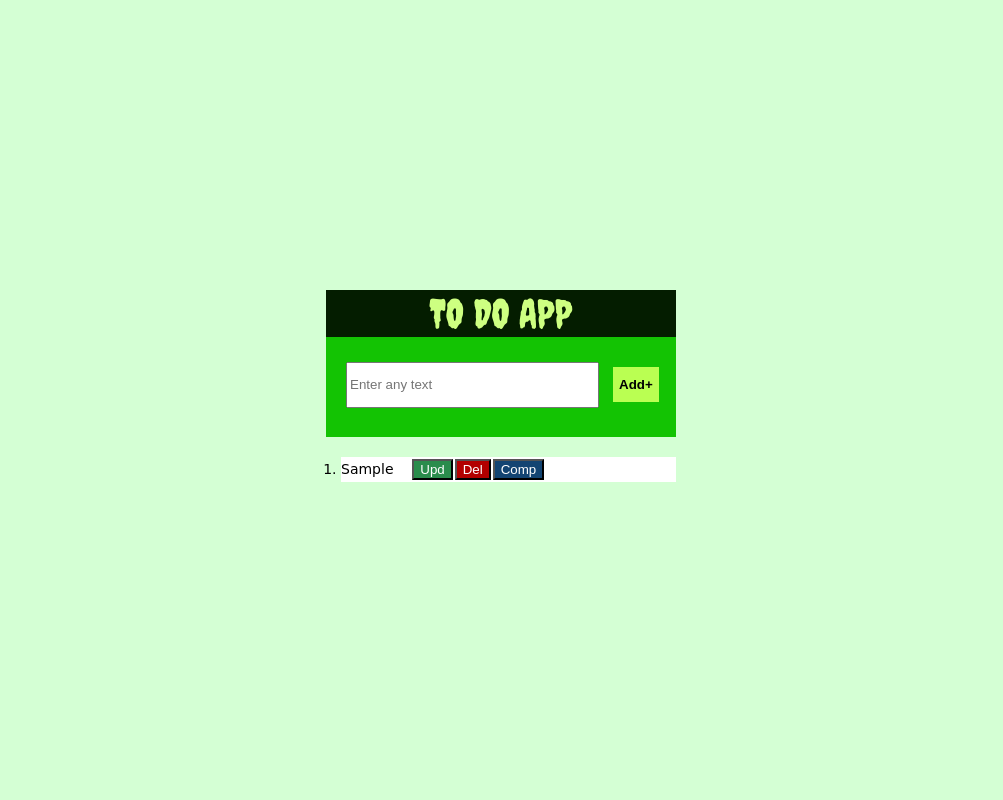
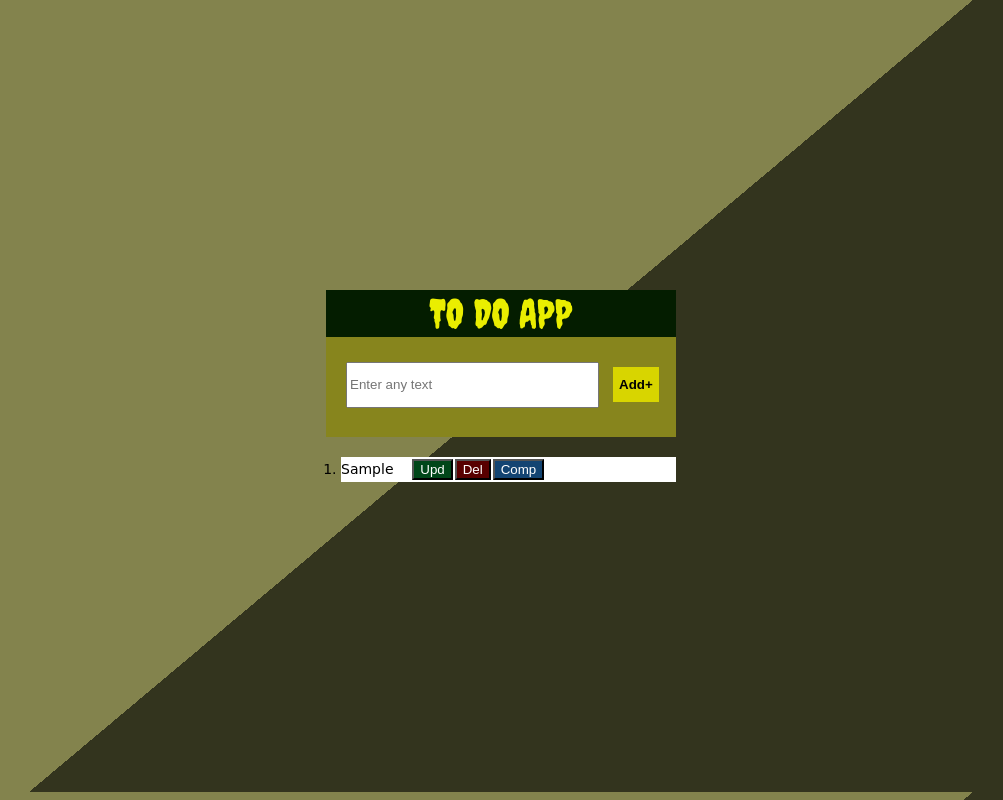
Before and after one commit to Shahzaibshk22/To-Do-app, a plain HTML site: page index.html in a window 1280 px wide. Both pictures are taken after typing "Sample" into the empty fields and a click on the button "Add+". Shown: the whole page, without its empty margins (139-1142 px from the left). Drawn offline with Linux system fonts and the light colour scheme.

Commit message:
Updated style1.css

```diff
--- a/style1.css
+++ b/style1.css
@@ -1,7 +1,9 @@
 @import url('https://fonts.googleapis.com/css2?family=Creepster&display=swap');
-
+:root {
+    --bg-gradient: linear-gradient(140deg, #83834d 50%, #33341e 50%);
+}
 body {
-    background-color: rgb(212, 255, 212);
+    background: var(--bg-gradient);
     display: flex;
     justify-content: center;
     align-items: center;
@@ -15,7 +17,7 @@ h1 {
     margin-top: 0px;
     font-size: 40px;
     background-color: rgb(4, 29, 0);
-    color:  #cdff81;
+    color: #eaee00;
     text-align: center;
     font-family: "Creepster", system-ui;
     font-weight: 400;
@@ -23,7 +25,7 @@ h1 {
     animation: slideRight 1.8s ease forwards;
 }
 .todoInput {
-    background-color: rgb(19, 195, 3);
+    background-color: rgb(135, 133, 29);
     height: 100px;
     margin-top: -27px;
 }
@@ -37,11 +39,11 @@ h1 {
     width: auto;
     margin-left: -10px;
     border: none;
-    background-color: rgb(186, 255, 82);
+    background-color: rgb(216, 213, 0);
     font-weight: bolder;
 }
 .todoInput button:hover {
-    background-color: rgb(18, 43, 18);
+    background-color: rgb(41, 43, 18);
     color: white;
 }
 #todoList {
@@ -62,21 +64,21 @@ h1 {
 .update-btn {
     position: relative;
     left: 5%;
-    background-color: rgb(42, 140, 76);
+    background-color: rgb(0, 70, 25);
     color: white;
     margin: 2px;
 }
 .update-btn:hover {
-    background-color: rgb(18, 66, 18);
+    background-color: rgb(0, 30, 0);
 }
 .delete-btn {
     position: relative;
     left: 5%;
-    background-color: rgb(179, 0, 0);
+    background-color: rgb(88, 0, 0);
     color: white;
 }
 .delete-btn:hover {
-    background-color: rgb(81, 0, 0);
+    background-color: rgb(32, 0, 0);
 }
 .complete-btn{
     position: relative;
@@ -93,7 +95,7 @@ h1 {
     overflow-wrap: break-word;
     margin-bottom: 3px;
     margin-left: -25px;
-    background-color: rgb(173, 212, 163);
+    background-color: rgb(212, 210, 163);
 }
 @keyframes slideRight {
     0% {
```
